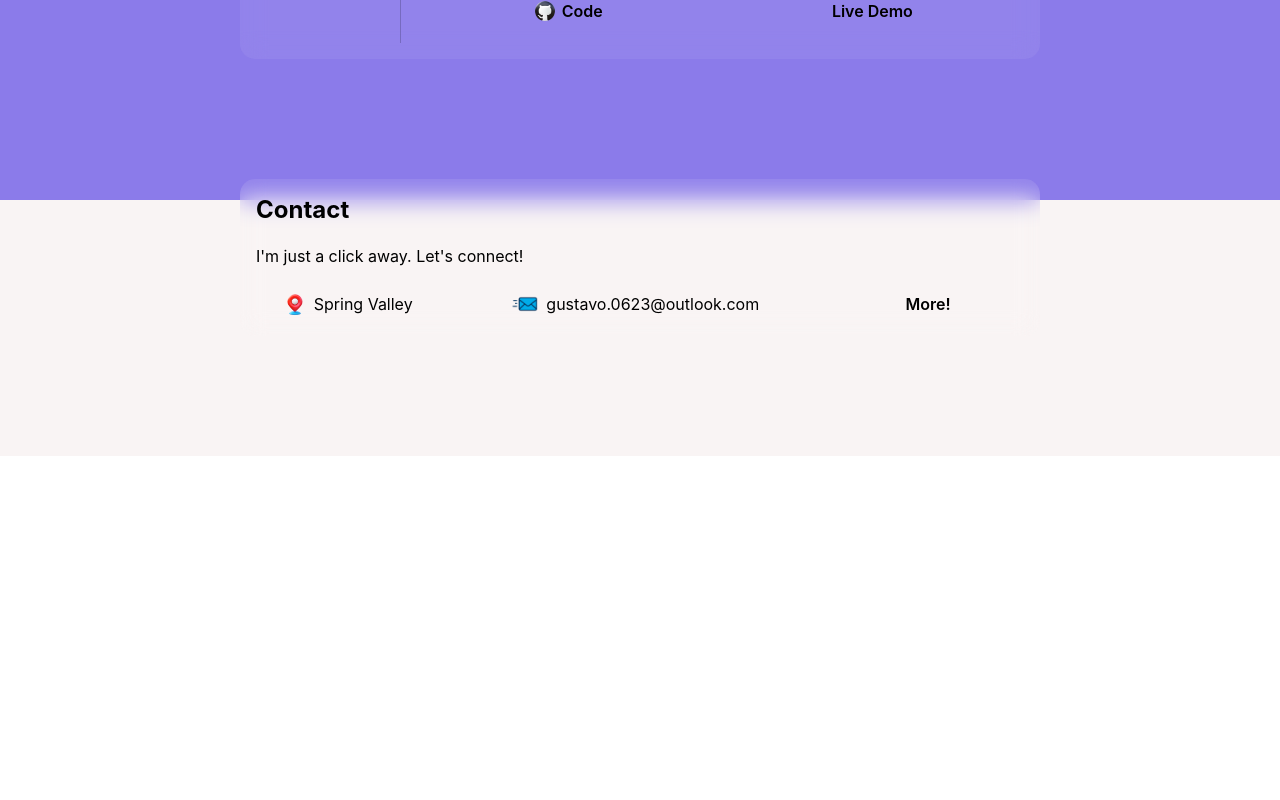
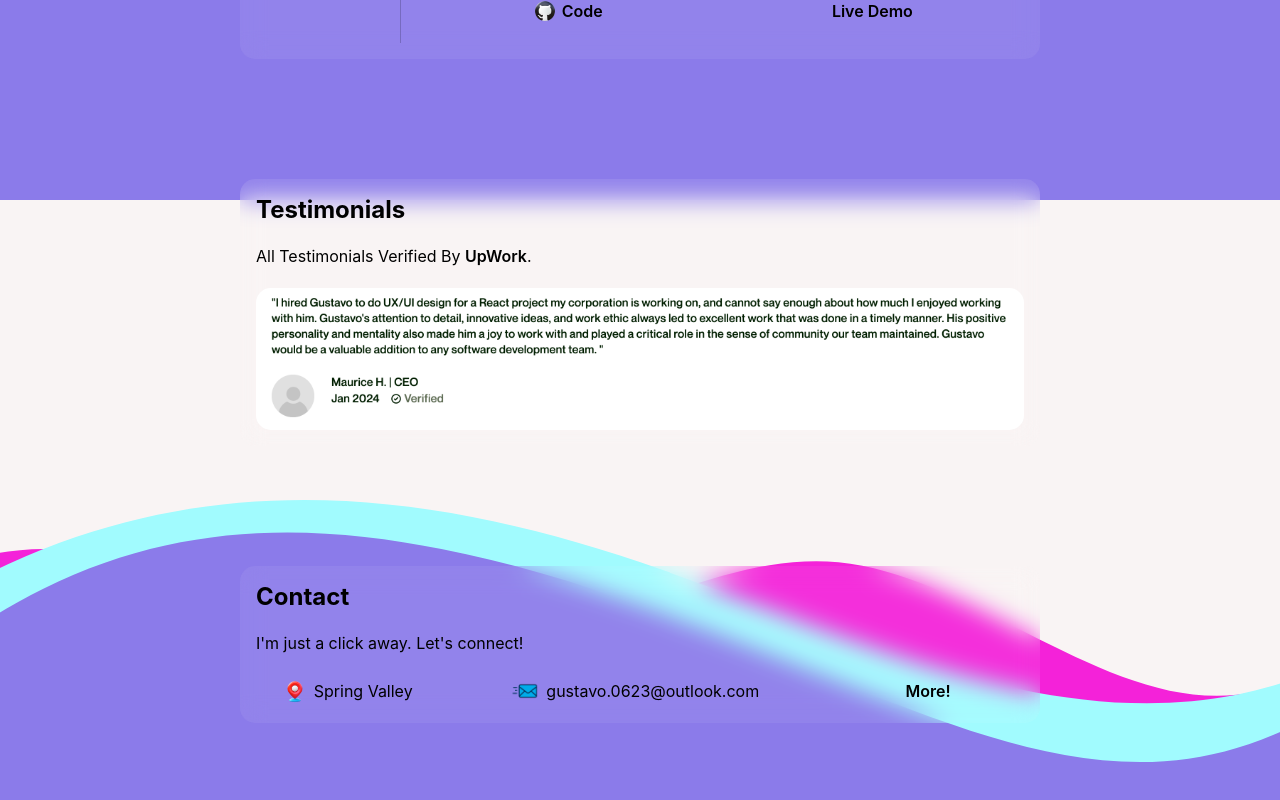
Before and after one commit to Gustavo0623/Gustavo-M-Portfolio, a React (Create React App) app in the folder frontend/: page / in a window 1280 px wide. Shown: the part 1398-2198 px from the top of the page. Before the commit the page ends 1854 px from the top, so only its background shows below. Built offline with nearby package versions, Linux system fonts and the light colour scheme.

Commit message:
add testimonial section to home page

```diff
--- a/frontend/src/App.css
+++ b/frontend/src/App.css
@@ -294,7 +294,7 @@ main {
   justify-content: flex-start;
 }
 
-#intro, #intro-xp, #proj-home, #quick-links, #w-status {
+#intro, #intro-xp, #proj-home, #quick-links, #w-status, #testimonials {
   width: 60%;
   height: 100%;
   margin-top: 120px;
@@ -366,8 +366,13 @@ h1, h2 {
   text-align: left;
 }
 
-#proj-home > h2, #intro > h1, #intro-xp > h1 {
+#proj-home > h2, #intro > h1, #intro-xp > h1, #testimonials h2, #testimonials p{
   width: 100%;
+}
+
+#testimonials > img {
+  width: 100%;
+  border-radius: 15px;
 }
 
 
@@ -490,8 +495,8 @@ h2 {
   width: 100%;
 }
 
-#otw, #proj-home, #home-contact, .blur {
-  padding: 1em;
+#otw, #proj-home, #home-contact, .blur, #testimonials {
+  padding: 1rem;
 }
 
 #t-stack {
@@ -1132,7 +1137,7 @@ input {
     text-align: center;
   }
 
-  #intro, #intro-xp, #proj-home, #quick-links, #w-status {
+  #intro, #intro-xp, #proj-home, #quick-links, #w-status, #testimonials {
     width: 75%;
   }
 
--- a/frontend/src/Home.js
+++ b/frontend/src/Home.js
@@ -75,7 +75,7 @@ const Home = () => {
                 </div>
 
                 {/* Work Status */}
-                <div id='w-status' className=''>
+                <div id='w-status'>
                     <div id='otw'>
                         <h2 className='title fade-in'> Open To Work! </h2>
                         <p className='msg fade-in'>
@@ -90,7 +90,7 @@ const Home = () => {
                 </div>
 
                 {/* project display */}
-                <div id='proj-home' className=''>
+                <div id='proj-home'>
                     <h2 className='title fade-in'> Project Highlights </h2>
                     <div id='showcase'>
                         <div className='left-show fade-in'>
@@ -129,6 +129,14 @@ const Home = () => {
                         </div>
                     </div>
                 </div>
+
+                {/* Testimonials */}
+                <div id='testimonials' className='blur'>
+                    <h2 className='title fade-in'> Testimonials </h2>
+                    <p className='msg title fade-in'> All Testimonials Verified By <a href='https://www.upwork.com/freelancers/~012442e0ee46047e92?viewMode=1' className='link tab'>UpWork</a>.</p>
+                    <img src='./Photos/testimonial.png' alt='positive client testional'/>
+                </div>
+
                 {/* quick links */}
                 <div id='quick-links'>
                     <div id='home-contact'>
```
Also changed, not shown: frontend/public/Photos/testimonial.png (added).
